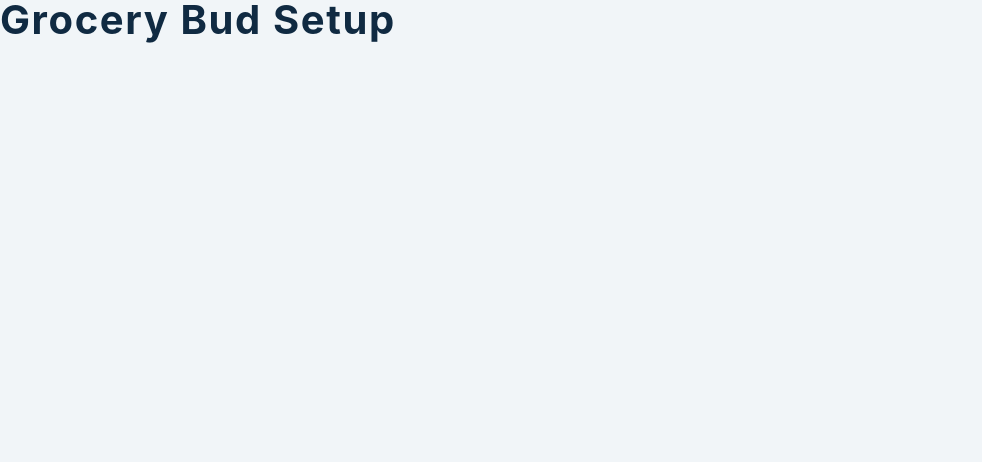
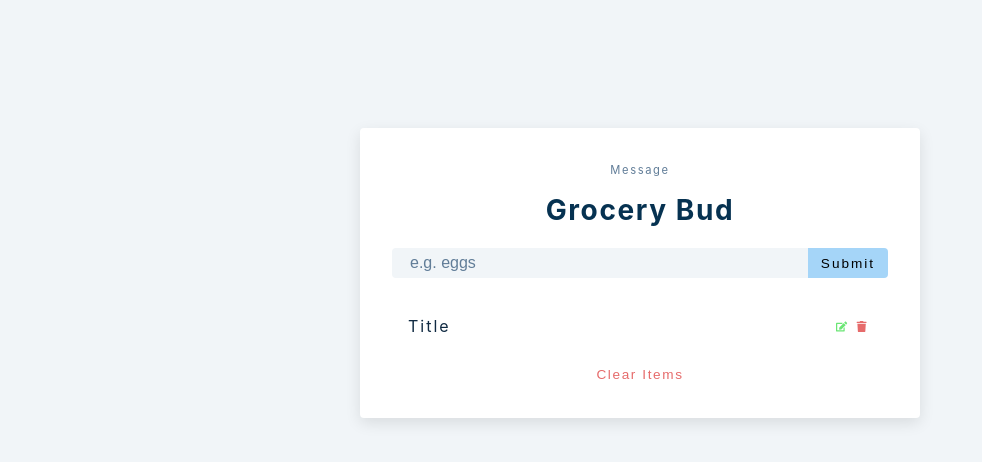
Before and after one commit to lucho20pt/react-projects-freecodecamp, a React (Create React App) app in the folder 10-grocery-bud/setup/: page / in a window 1280 px wide. Shown: the top 462 px of the page, without its empty margins (0-982 px from the left). Built offline with nearby package versions, Linux system fonts and the light colour scheme.

Commit message:
10 GroceryBud - add: app, alert, list - setup html

```diff
--- a/10-grocery-bud/setup/src/Alert.js
+++ b/10-grocery-bud/setup/src/Alert.js
@@ -1,7 +1,7 @@
 import React, { useEffect } from 'react'
 
 const Alert = () => {
-  return <h2>alert component</h2>
+  return <p className={`alert alert-`}>message</p>;
 }
 
 export default Alert
--- a/10-grocery-bud/setup/src/App.js
+++ b/10-grocery-bud/setup/src/App.js
@@ -1,9 +1,27 @@
-import React, { useState, useEffect } from 'react'
-import List from './List'
-import Alert from './Alert'
+import React, { useState, useEffect } from "react";
+import List from "./List";
+import Alert from "./Alert";
 
 function App() {
-  return <h2>grocery bud setup</h2>
+  return (
+    <section className="section-center">
+      <form className="grocery-form">
+        <Alert />
+        <h3>grocery bud</h3>
+        <div className="form-control">
+          <input type="text" className="grocery" placeholder="e.g. eggs" />
+          <button type="submit" className="submit-btn">
+            submit
+          </button>
+        </div>
+      </form>
+
+      <div className="grocery-container">
+        <List />
+        <button className="clear-btn">clear items</button>
+      </div>
+    </section>
+  );
 }
 
-export default App
+export default App;
--- a/10-grocery-bud/setup/src/List.js
+++ b/10-grocery-bud/setup/src/List.js
@@ -1,7 +1,21 @@
-import React from 'react'
-import { FaEdit, FaTrash } from 'react-icons/fa'
+import React from "react";
+import { FaEdit, FaTrash } from "react-icons/fa";
 const List = () => {
-  return <h2>list component</h2>
-}
+  return (
+    <div className="grocery-list">
+      <article className="grocery-item">
+        <p className="title">title</p>
+        <div className="btn-container">
+          <button type="button" className="edit-btn">
+            <FaEdit />
+          </button>
+          <button type="button" className="delete-btn">
+            <FaTrash />
+          </button>
+        </div>
+      </article>
+    </div>
+  );
+};
 
-export default List
+export default List;
```
